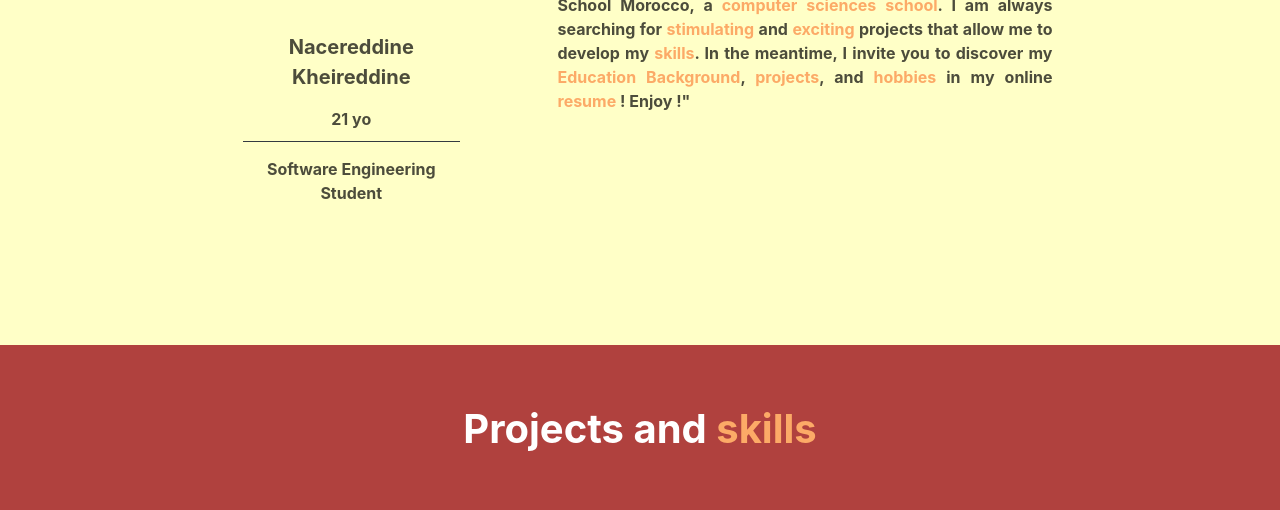
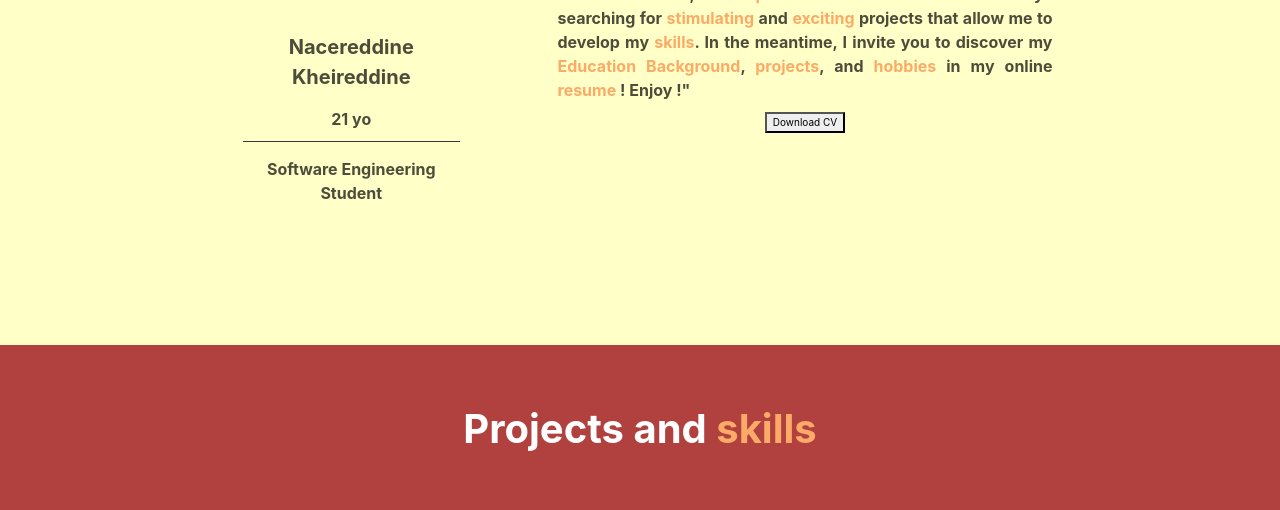
Before and after one commit to Nacer-eddine1/nacerddine.github.io, a plain HTML site: page index.html in a window 1280 px wide. Shown: the part 897-1407 px from the top of the page. Drawn offline with nearby package versions, Linux system fonts and the light colour scheme; no server answers.

Commit message:
Add my Resume pdf

```diff
--- a/index.html
+++ b/index.html
@@ -93,6 +93,7 @@
                                     <blockquote>
                                         <p class="text-justify f-medium">"Hi ! I’m Nacereddine and I’m currently a student at <span class="sandy-brown ">SUPEMIR</span> School Morocco,  a <span class="sandy-brown ">computer sciences school</span>. I am always searching for <span class="sandy-brown ">stimulating</span> and <span class="sandy-brown ">exciting</span> projects that allow me to develop my <span class="sandy-brown ">skills</span>. In the meantime, I invite you to discover my <span class="sandy-brown ">Education Background</span>, <span class="sandy-brown ">projects</span>, and <span class="sandy-brown ">hobbies</span> in my online <span class="sandy-brown ">resume</span> ! Enjoy !"</p>
                                     </blockquote>
+                                    <a href="./Resume/Nacereddine Kheireddine Resume.pdf" download><button>Download CV</button></a>
                                 </div>
                             </div>
                         </section>
```
